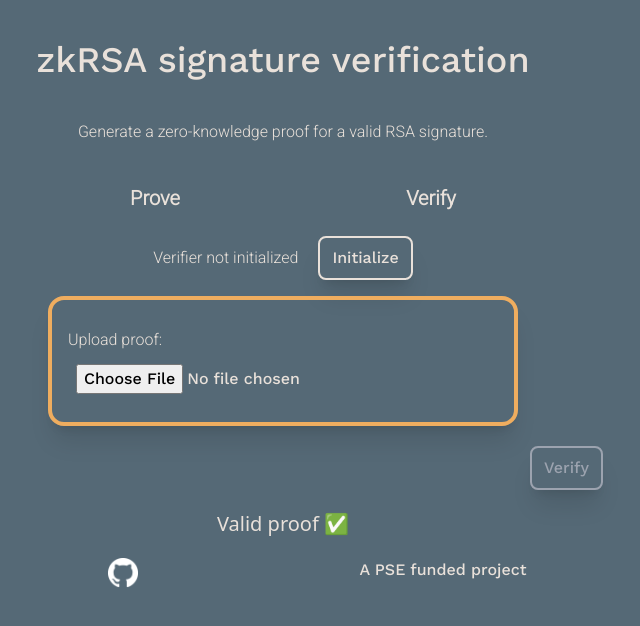
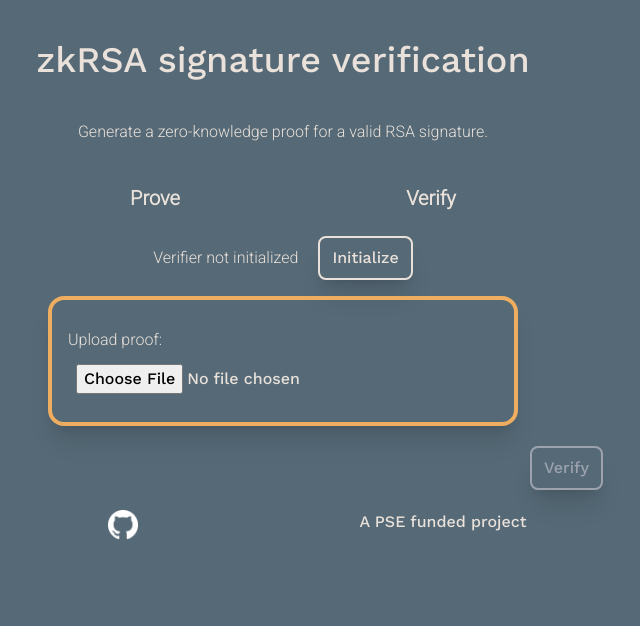
Before and after one commit to dmpierre/zkrsa, a Next.js app in the folder zkrsa-ui/: page /verify in a window 1280 px wide. Shown: the top 626 px of the page, without its empty margins (357-997 px from the left). Built offline with nearby package versions, Linux system fonts and the light colour scheme.

Commit message:
remove typo in state init

```diff
--- a/zkrsa-ui/src/pages/verify.tsx
+++ b/zkrsa-ui/src/pages/verify.tsx
@@ -1,10 +1,10 @@
-import type { NextComponentType, NextPage } from "next";
+import type { NextPage } from "next";
 import { StatusVKey } from "../components/Status";
 import { ButtonInitializeVerifier, theme } from "../components/Buttons";
 import { Title, NavMenu, Description, Footer } from "../components/Navigation";
-import { ChangeEvent, Dispatch, FunctionComponent, useState } from "react";
+import { useState } from "react";
 import CircularProgress from "@mui/material/CircularProgress";
-import { createTheme, ThemeProvider } from '@mui/material/styles';
+import { ThemeProvider } from '@mui/material/styles';
 
 //@ts-ignore
 import snarkjs from "snarkjs";
@@ -23,7 +23,7 @@ const validity = (vkeyVerifier: any, proof: any, publicSignals: any) => {
 
 const Verify: NextPage<AppPageProps> = ({ proof, setproof, vkeyState, setvkeyState, vkeyVerifier, setvkeyVerifier, vkeyProof, setvkeyProof }) => {
     const [ uploadedProof, setuploadedProof ] = useState<any | null>(null);
-    const [ proofValidity, setproofValidity ] = useState<boolean | null>(true);
+    const [ proofValidity, setproofValidity ] = useState<boolean | null>(null);
     const [ verifying, setverifying ] = useState(false);
 
     return (
```
